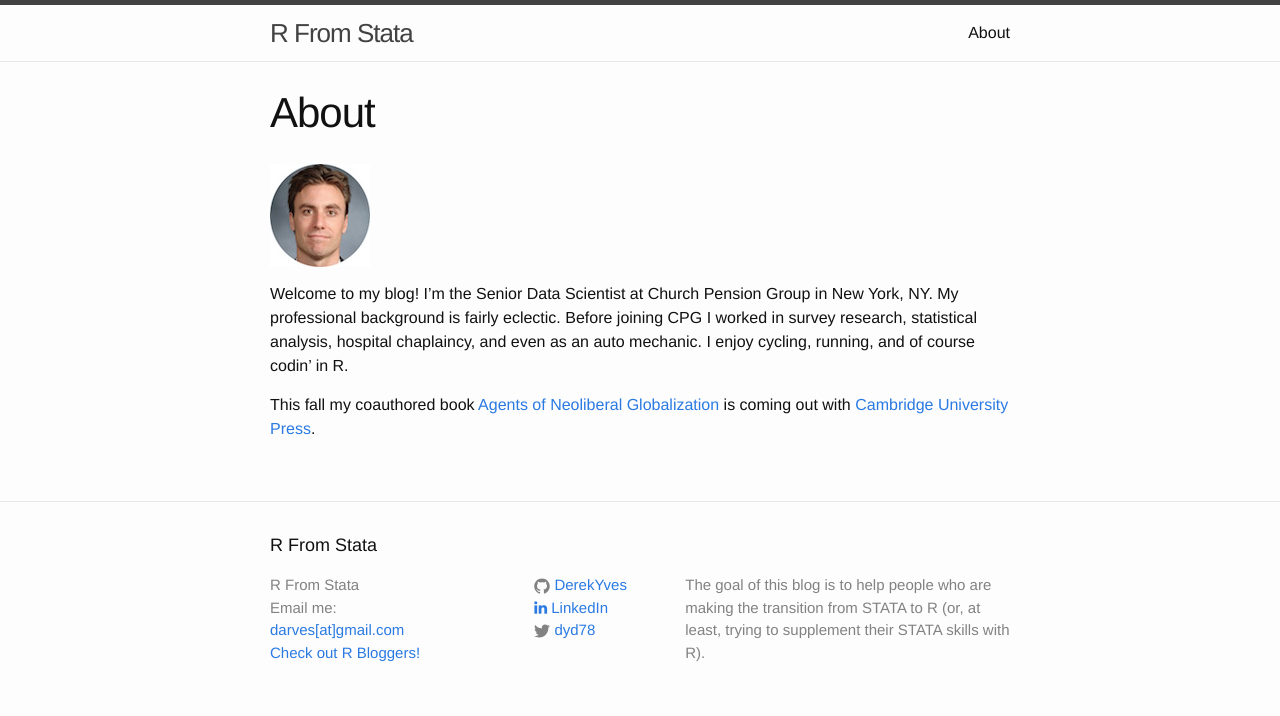
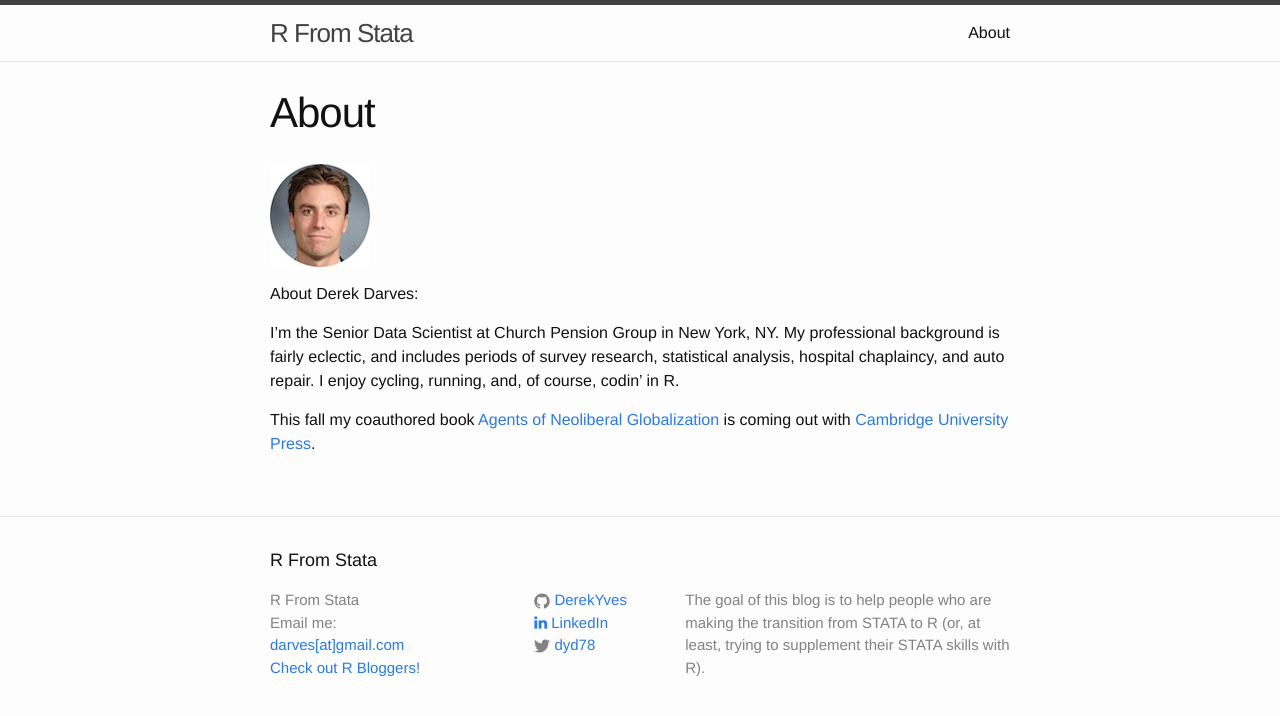
Before and after one commit to DerekYves/blog_archives, a Jekyll site: the page built from about.md, in a window 1280 px wide. Shown: the top 716 px of the page. Built offline with Jekyll 4.4.1, drawn with Linux system fonts in a browser that asks for light colours; nearby versions of some CDN libraries.

Commit message:
new post: rsurveygizmo

```diff
--- a/_config.yml
+++ b/_config.yml
@@ -18,3 +18,5 @@
 # Build settings
 markdown: kramdown
 highlighter: rouge
+kramdown:
+  input: GFM
--- a/_posts/2016-05-10-Sharing_R_code_in_a_group.markdown
+++ b/_posts/2016-05-10-Sharing_R_code_in_a_group.markdown
@@ -2,6 +2,7 @@
 layout: post
 title:  "Sharing R code in a workgroup of Mac/Windows/Linux users"
 date:   2016-05-10 18:56:05 -0400
+author: "Derek Darves"
 categories: R
 ---
 
--- a/about.md
+++ b/about.md
@@ -6,8 +6,12 @@
 
 <img src="{{ site.baseurl }}/img/self100.jpg">
 
-Welcome to my blog! I'm the Senior Data Scientist at Church Pension Group in New York, NY.
-My professional background is fairly eclectic. Before joining CPG I worked in survey research, statistical analysis, hospital chaplaincy, and even as an auto mechanic.
-I enjoy cycling, running, and of course codin' in R.
+
+About Derek Darves:
+
+
+I'm the Senior Data Scientist at Church Pension Group in New York, NY.
+My professional background is fairly eclectic, and includes periods of survey research, statistical analysis, hospital chaplaincy, and auto repair.
+I enjoy cycling, running, and, of course, codin' in R.
 
 This fall my coauthored book [Agents of Neoliberal Globalization](https://books.google.com/books/about/Agents_of_Neoliberal_Globalization.html?id=kc5urgEACAAJ) is coming out with [Cambridge University Press](http://www.cambridge.org).
```
Also changed, not shown: _posts/2016-06-06-RSurveygizmo.markdown (added, +44 -0 lines).
